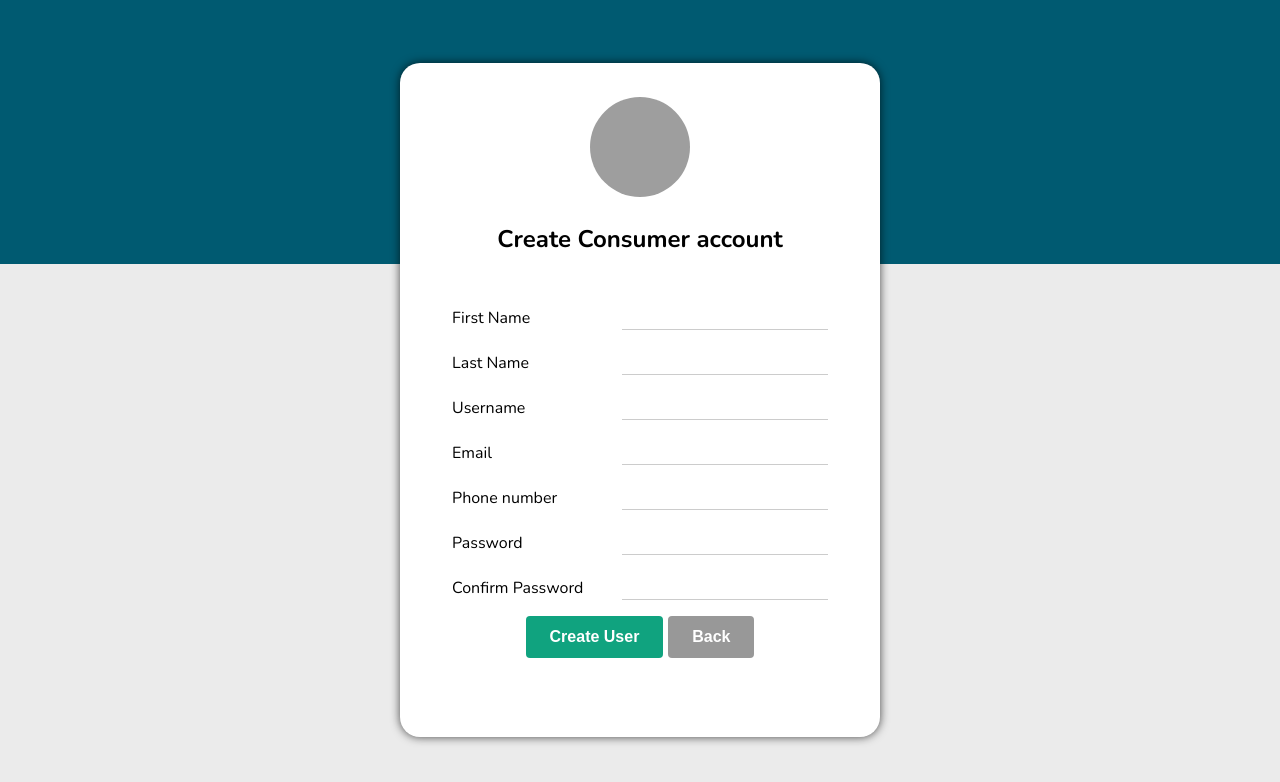
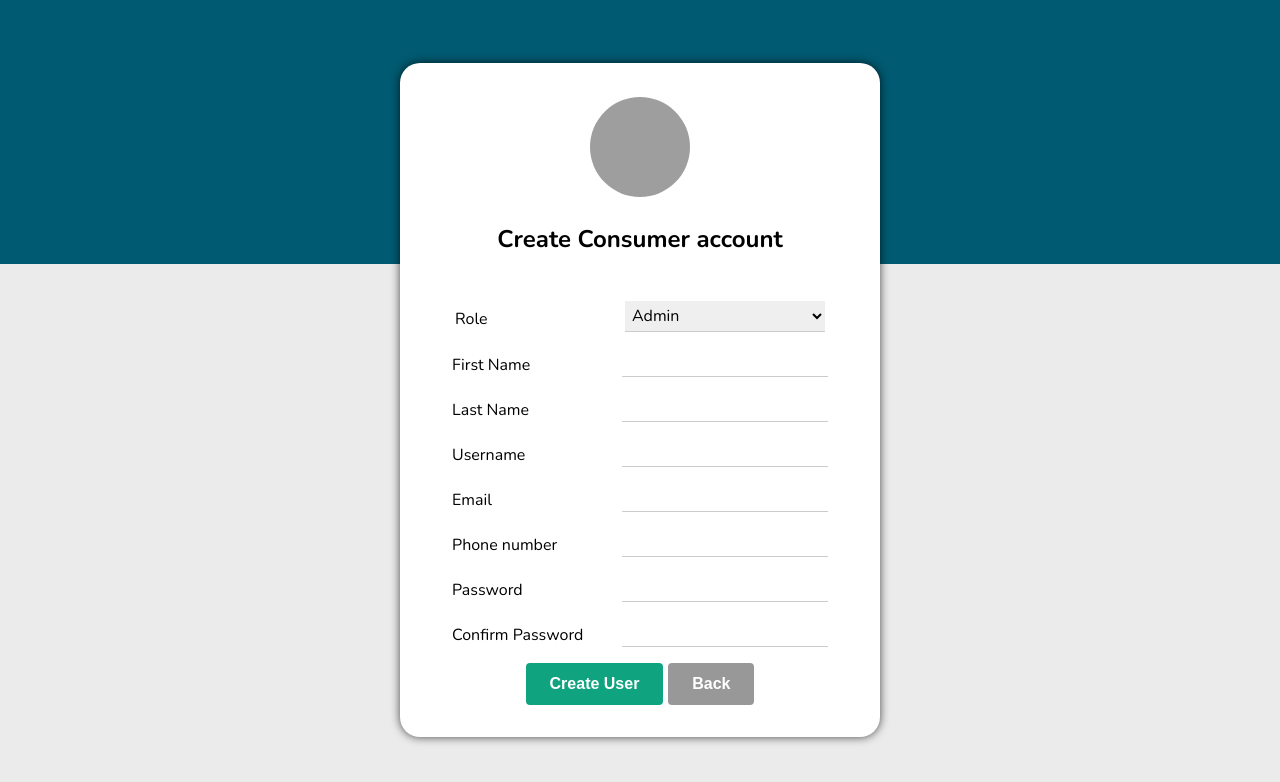
Before and after one commit to nisha-tamta/cashflowmanager-UI, a React (Create React App) app: page /signup in a window 1280 px wide. Shown: the top 782 px of the page. Built offline with nearby package versions, Linux system fonts and the light colour scheme; grey boxes are pictures that could not be loaded.

Commit message:
Role added in CreateUserForm

```diff
--- a/src/components/js/CreateUserForm.js
+++ b/src/components/js/CreateUserForm.js
@@ -14,7 +14,8 @@ const CreateUserForm = () => {
     username: "",
     password: "",
     phoneNumber: "",
-    defaultBudget: ""
+    defaultBudget: "",
+    roleIdInt: 1
   });
 
   const handleChange = (e) => {
@@ -78,6 +79,19 @@ const CreateUserForm = () => {
             <div >
               <form>
                 {<div className="error-message">{error}</div>}
+                <div className="create-chat-input-container">
+                  <label >Role</label>
+                  <select
+                    className="create-chat-input"
+                    name="roleIdInt"
+                    value={user.roleIdInt}
+                    onChange={handleChange}
+                  >
+                    <option className="item-value-expense" value="1">Admin</option>
+                    <option className="item-value-expense" value="2">Manager</option>
+                    <option className="item-value-expense" value="3">Employee</option>
+                  </select>
+                </div>
                 <div className="create-chat-input-container">
                   <label htmlFor="firstName">First Name</label>
                   <input
--- a/src/components/js/Profile.js
+++ b/src/components/js/Profile.js
@@ -584,7 +584,7 @@ const Profile = () => {
                           <div className="profile-info">
                             <div className="tab-list account-info-list">
                               <div>
-                                <span className="account-info-item">Default Budget::</span>
+                                <span className="account-info-item">Default Budget:</span>
                                 <span className="account-info">{user.defaultBudget}</span>
                               </div>
                             </div>
```
